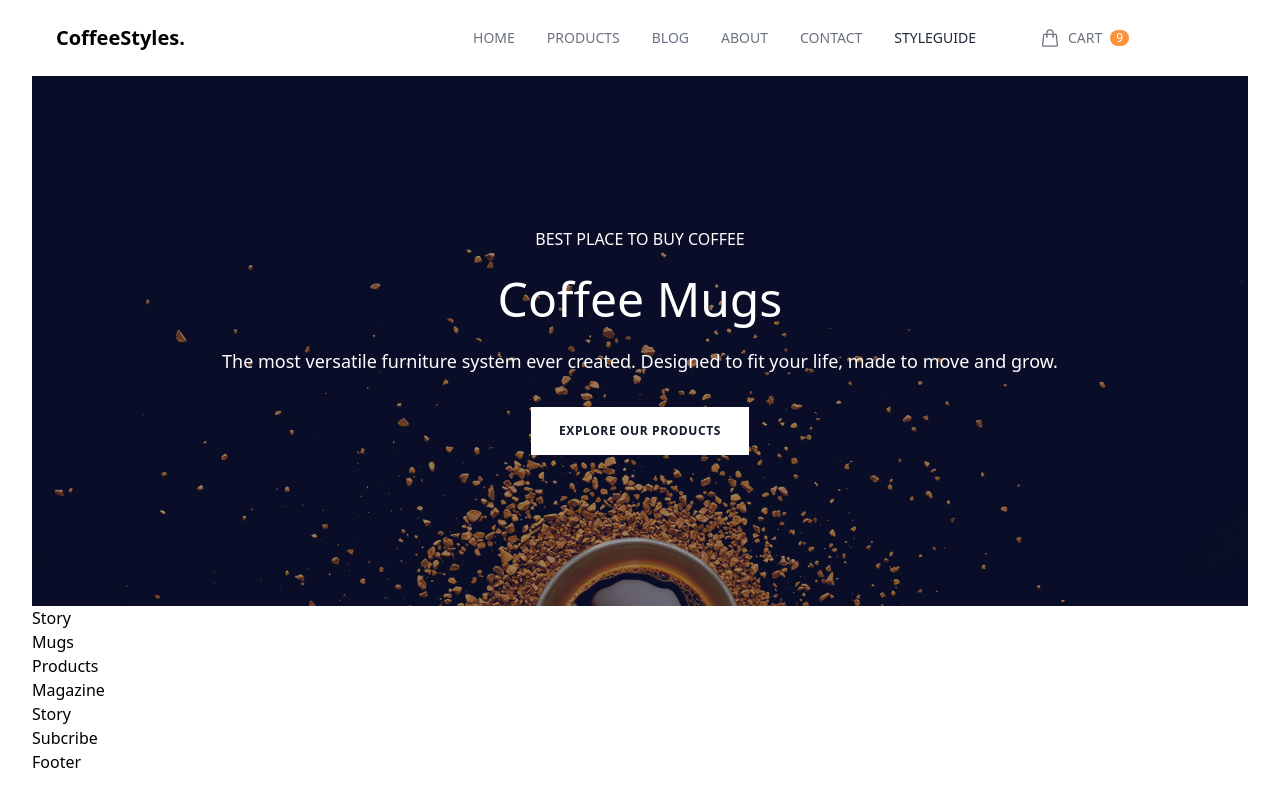
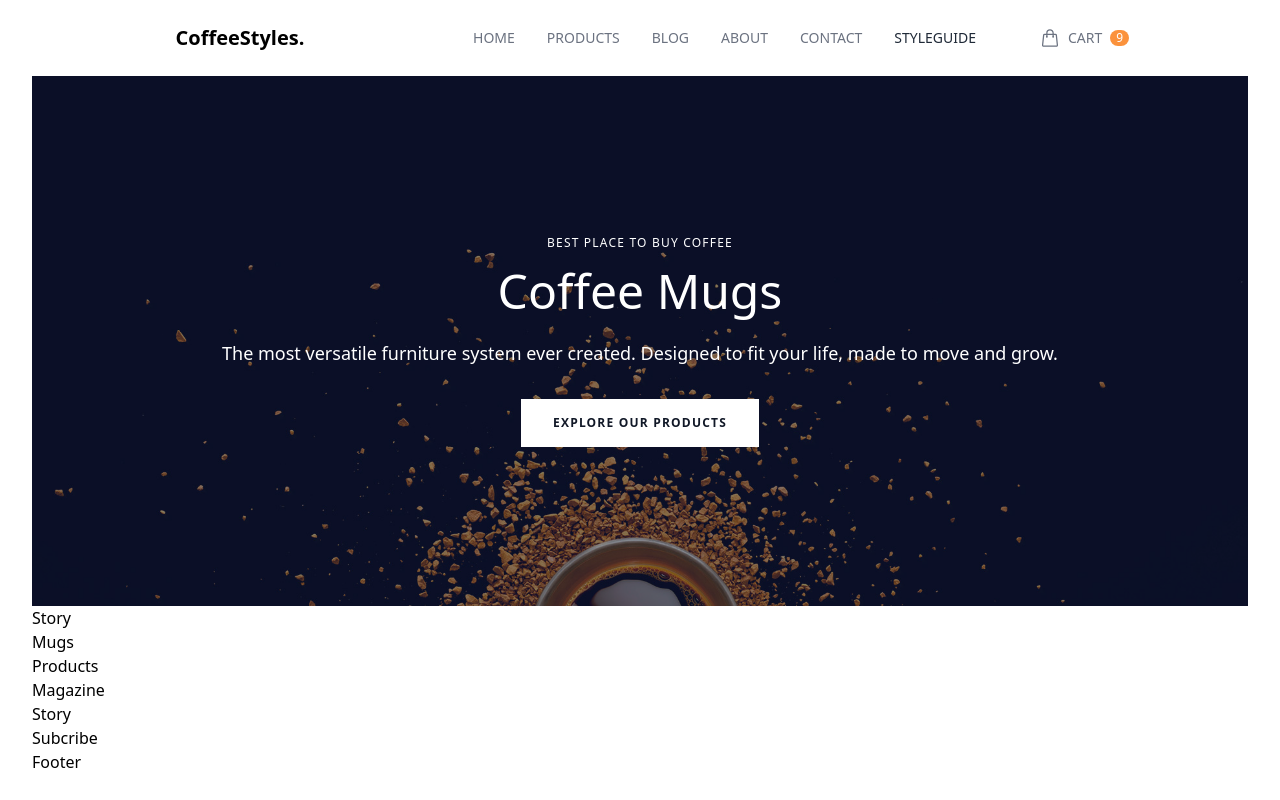
Before and after one commit to Kudoo39/coffee-page, a website: page public/index.html in a window 1280 px wide. Drawn offline with nearby package versions, Linux system fonts and the light colour scheme; files that its build step writes are made by us from their sources.

Commit message:
restyle a little for slider

```diff
--- a/public/index.html
+++ b/public/index.html
@@ -13,7 +13,7 @@
       <div class="content-wrapper max-w-screen-2xl text-base mx-auto px-8">
         <header class="p-6 mx-auto">
           <nav class="flex flex-row justify-between items-center relative">
-            <div class="logo basis-2/6 text-xl font-semibold cursor-pointer">CoffeeStyles.</div>
+            <div class="logo basis-2/6 text-center text-xl font-semibold cursor-pointer">CoffeeStyles.</div>
 
             <ul
               id="top-menu"
@@ -83,16 +83,16 @@
         <main>
           <!----------SLIDER----------->
           <div class="slider h-[530px] bg-[url('./img/coffee_background.jpg')] bg-cover bg-no-repeat bg-bottom">
-            <div class="w-full h-full flex justify-center items-center bg-gray-900 bg-opacity-40">
+            <div class="w-full h-full flex justify-center items-center bg-gray-900 bg-opacity-50">
               <div class="mx-16 text-white text-center">
-                <div class="uppercase mb-6">Best Place To Buy Coffee</div>
+                <div class="uppercase text-xs tracking-widest font-medium mb-4">Best Place To Buy Coffee</div>
                 <div class="font-medium text-5xl mb-6">Coffee Mugs</div>
                 <div class="font-medium text-lg mb-8">
                   The most versatile furniture system ever created. Designed to fit your life, made to move and grow.
                 </div>
                 <div class="flex justify-center">
                   <div
-                    class="uppercase bg-white text-gray-900 w-max tracking-wider py-4 px-7 text-xs font-semibold cursor-pointer hover:bg-opacity-95"
+                    class="uppercase bg-white text-gray-900 w-max tracking-widest py-4 px-8 text-xs font-semibold cursor-pointer hover:bg-opacity-95"
                   >
                     Explore Our Products
                   </div>
```
